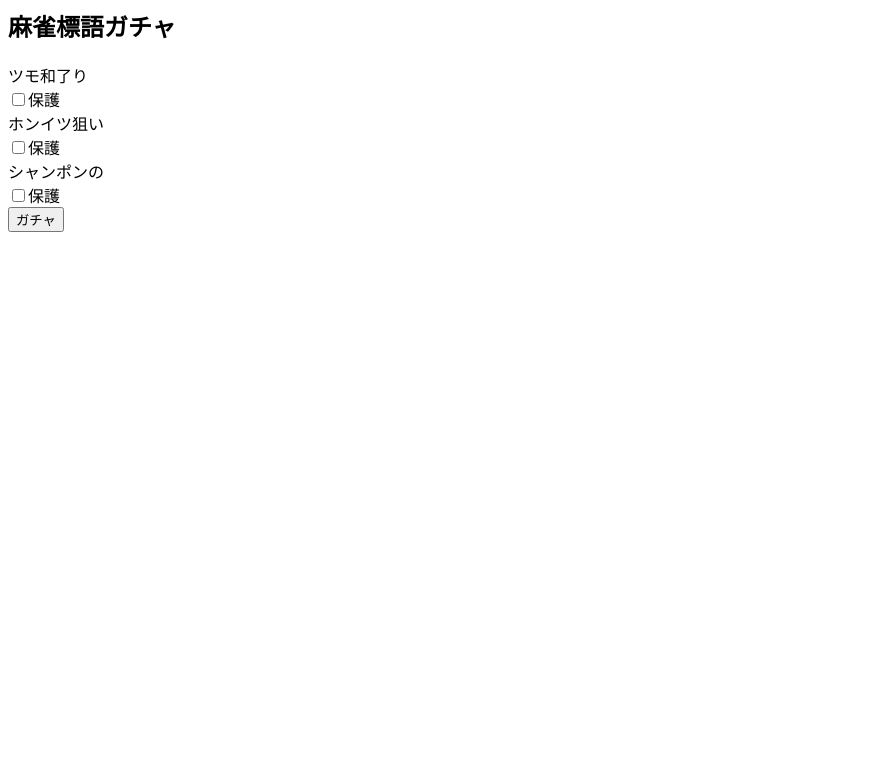
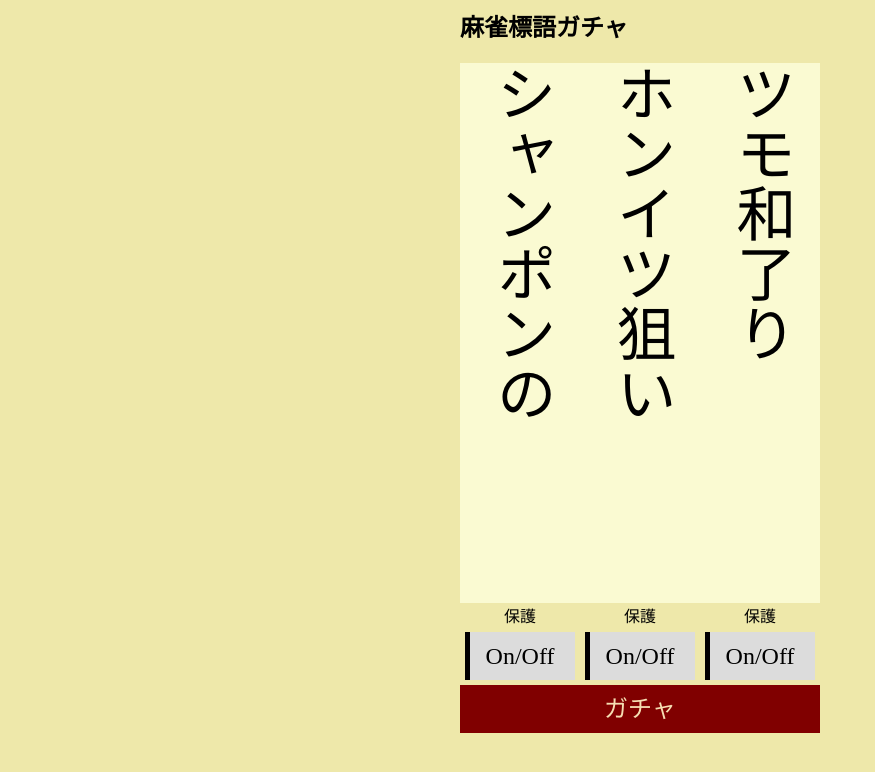
Before and after one commit to munyuhuwa/munyuhuwa.github.io, a plain HTML site: page mahjong-slogan.html in a window 1280 px wide. Shown: the whole page, without its empty margins (0-875 px from the left). Drawn offline with Linux system fonts and the light colour scheme.

Commit message:
モジュール読み込み修正

```diff
--- a/js/CsvConverter.js
+++ b/js/CsvConverter.js
@@ -1,4 +1,4 @@
-class CsvConverter {
+export class CsvConverter {
 	static NEWLINE = /\r?\n/;
 	static SEPARATOR = ',';
 	static csvToArray(csv) {
--- a/js/MahjongSlogan.js
+++ b/js/MahjongSlogan.js
@@ -1,3 +1,5 @@
+import { CsvConverter, } from './CsvConverter.js';
+
 let sloganParts = {
 	5: [],
 	7: [],
@@ -15,6 +17,9 @@ function prepareSloganParts() {
 					sloganParts[7].push(row[1]);
 				}
 			}
+		})
+		.catch((error) => {
+			alert(error);
 		})
 		.then(updateSlogan);
 }
@@ -44,7 +49,7 @@ function updateSlogan() {
 	}
 	console.log(ku);
 	ku += '\n【麻雀標語ガチャ】';
-	$tweetContainer = document.getElementById('tweet-container');
+	const $tweetContainer = document.getElementById('tweet-container');
 	while ($tweetContainer.firstChild) {
 		$tweetContainer.removeChild($tweetContainer.firstChild);
 	}
--- a/mahjong-slogan.html
+++ b/mahjong-slogan.html
@@ -3,9 +3,10 @@
 		<meta charset="UTF-8" />
 		<meta lang="ja" />
 		<title>麻雀標語ガチャ</title>
-		<!-- <link rel="stylesheet" href="./css/mahjong-slogan.css" /> -->
-		<script type="text/javascript" src="./js/CsvConverter.js"></script>
-		<script type="text/javascript" src="./js/MahjongSlogan.js"></script>
+		<link rel="shortcut icon" href="./favicon.ico" />
+		<link rel="stylesheet" href="./css/mahjong-slogan.css" />
+		<!-- <script type="module" src="./js/CsvConverter.js"></script> -->
+		<script type="module" src="./js/MahjongSlogan.js" crossorigin="use-credentials"></script>
 	</head>
 	<body>
 		<section>
```
